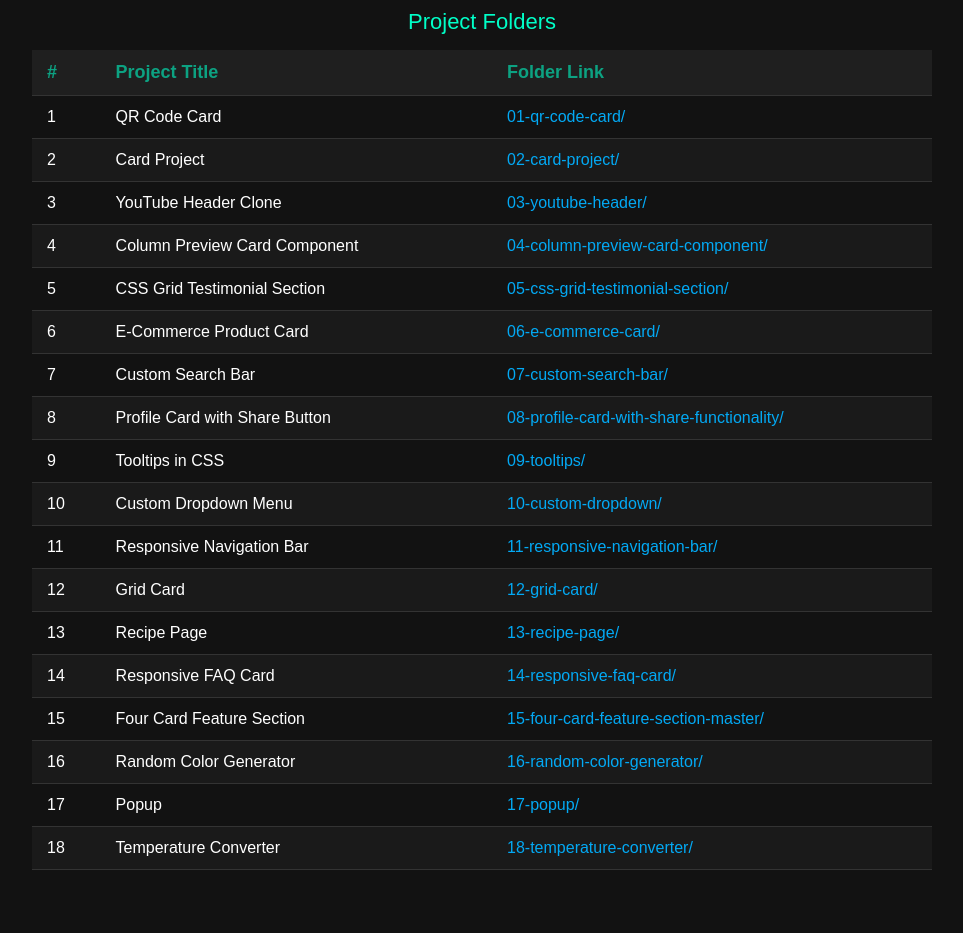
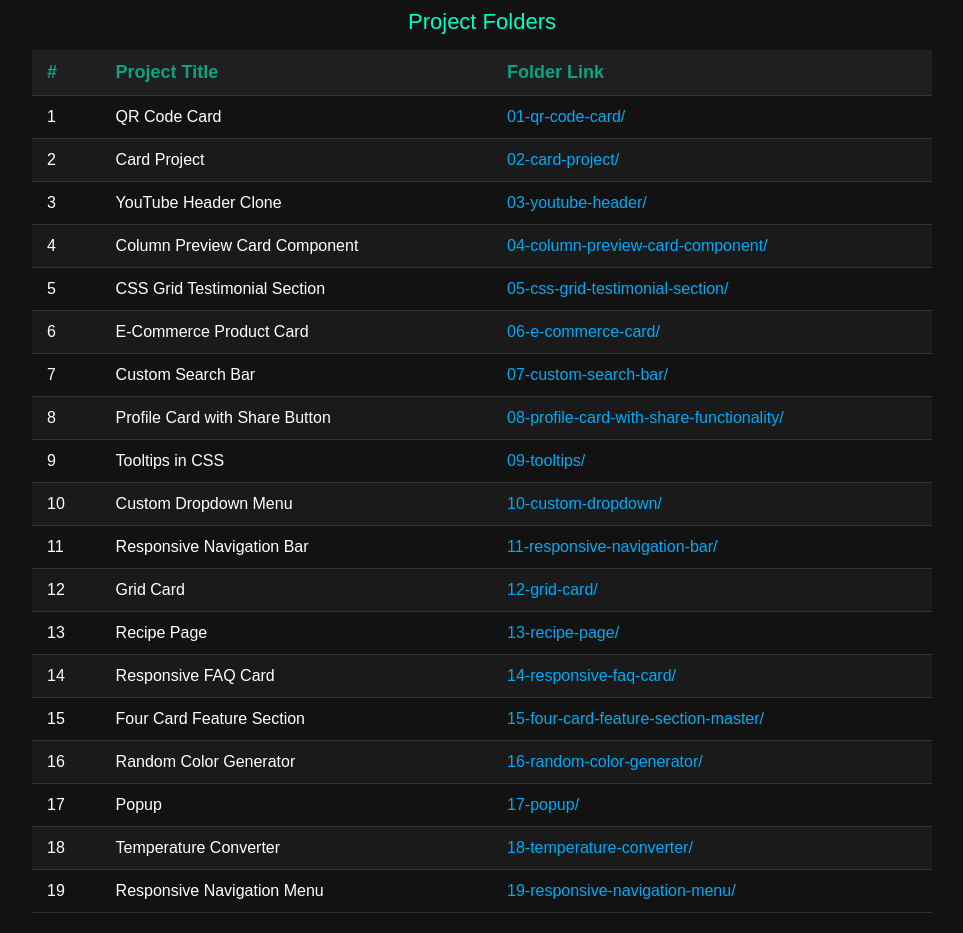
Before and after one commit to sudhanshuverse/frontend-projects, a plain HTML site: page index.html in a window 1280 px wide. Shown: the part 99-1032 px from the top of the page, without its empty margins (158-1121 px from the left). Before the commit the page ends 989 px from the top, so only its background shows below. Drawn offline with Linux system fonts and the light colour scheme.

Commit message:
index.html updated

```diff
--- a/index.html
+++ b/index.html
@@ -173,6 +173,11 @@
                 <td>Temperature Converter</td>
                 <td><a href="18-temperature-converter/">18-temperature-converter/</a></td>
             </tr>
+            <tr>
+                <td>19</td>
+                <td>Responsive Navigation Menu</td>
+                <td><a href="19-responsive-navigation-menu/">19-responsive-navigation-menu/</a></td>
+            </tr>
 
         </tbody>
     </table>
```
